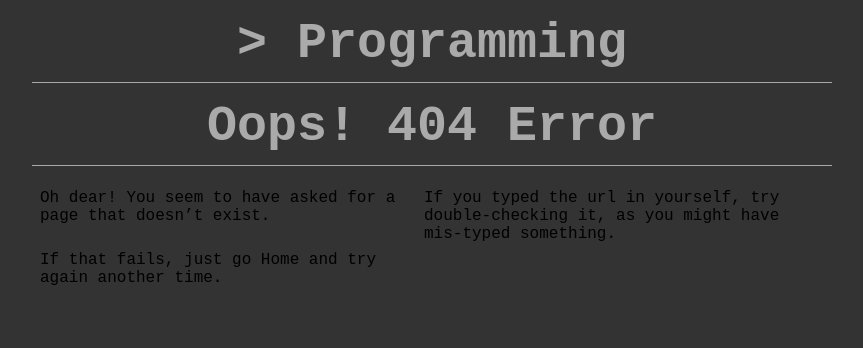
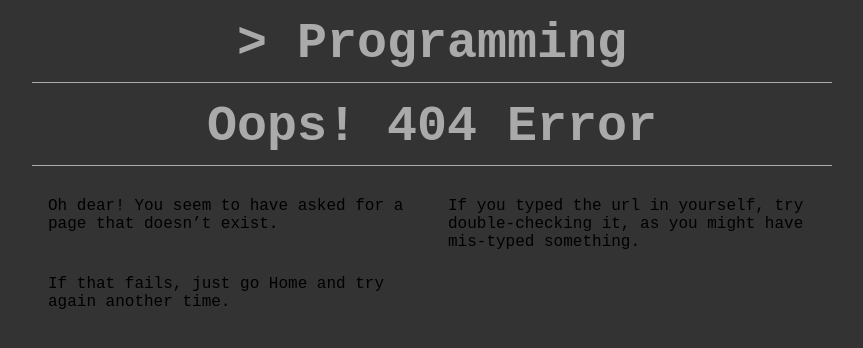
Before and after one commit to wcgs-programming/wcgs-programming.github.io, a Jekyll site: the page built from 404.md, in a window 1280 px wide. Shown: the top 348 px of the page, without its empty margins (208-1071 px from the left). Built offline with Jekyll 4.4.1, drawn with Linux system fonts in a browser that asks for light colours.

Commit message:
sperimentation

```diff
--- a/css/style.css
+++ b/css/style.css
@@ -22,7 +22,8 @@
     margin-bottom: 15px;
 }
 
-div {
+div,
+body > p {
     padding: 8px;
     margin-bottom: 10px;
     overflow: auto;
@@ -101,3 +102,7 @@
     padding: 8px;
     margin: 10px 0 0;
 }
+
+body > p {
+    width: calc(50% - 32px);
+}
```
